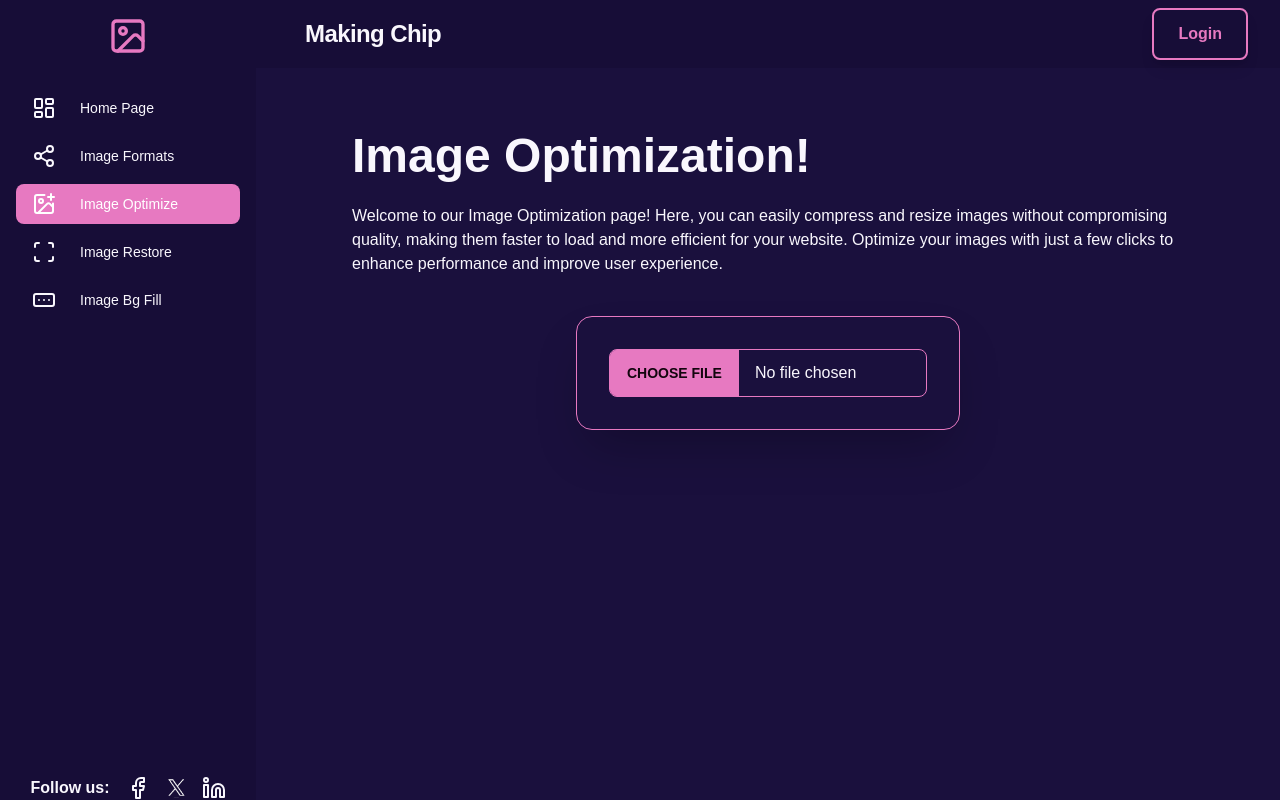
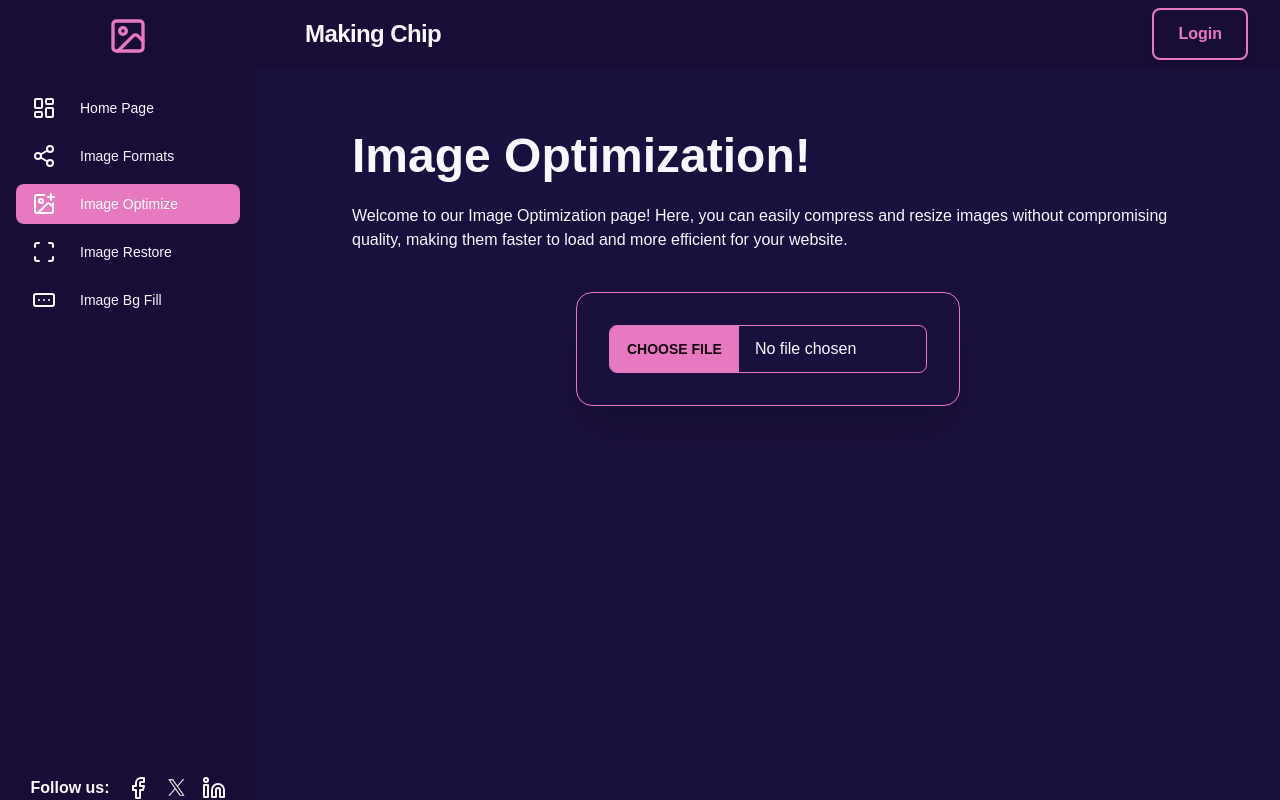
Before and after one commit to afnanhussain2002/making-chip, a Next.js app: page /image-optimize in a window 1280 px wide. Built offline with nearby package versions, Linux system fonts and the light colour scheme; no server answers.

Commit message:
remove some text of image optimization

```diff
--- a/src/app/(app)/image-optimize/page.tsx
+++ b/src/app/(app)/image-optimize/page.tsx
@@ -73,9 +73,7 @@ function ImageOptimize() {
           <p className="py-6">
             Welcome to our Image Optimization page! Here, you can easily
             compress and resize images without compromising quality, making them
-            faster to load and more efficient for your website. Optimize your
-            images with just a few clicks to enhance performance and improve
-            user experience.
+            faster to load and more efficient for your website.
           </p>
         </div>
         <div className="card bg-base-100 w-full max-w-sm shrink-0 shadow-2xl border border-primary">
```
